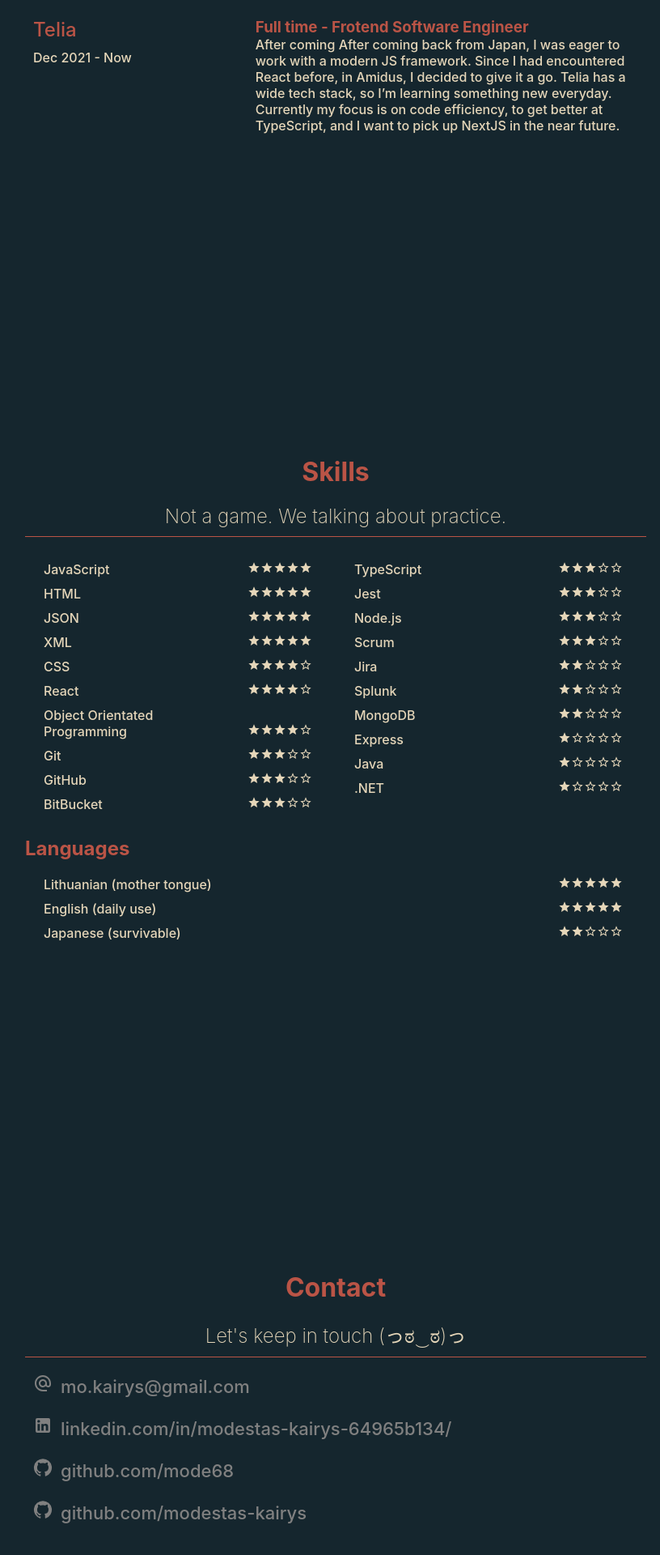
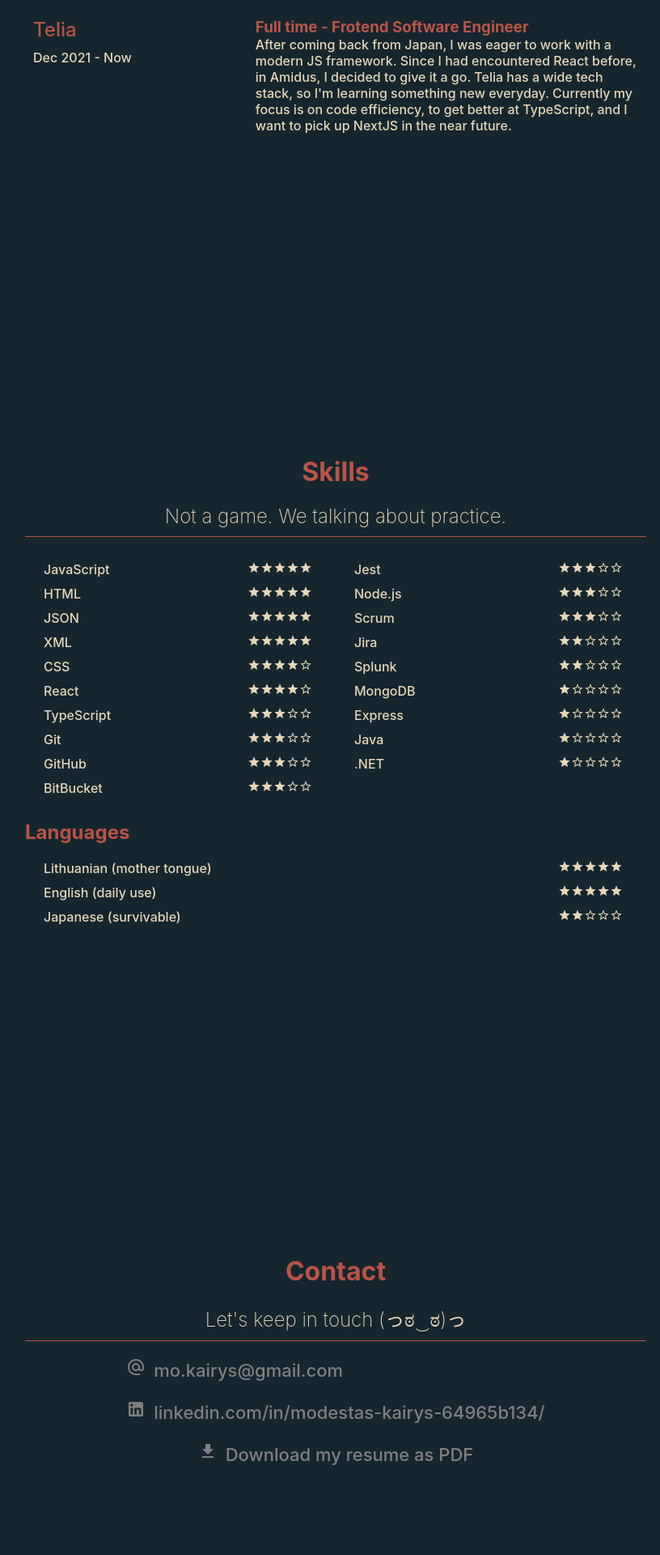
Before and after one commit to mode68/my-resume, a React (Create React App) app: page / in a window 1280 px wide. Shown: the part 3499-5419 px from the top of the page at 81% size, without its empty margins (225-1041 px from the left). Built offline with nearby package versions, Linux system fonts and the light colour scheme.

Commit message:
added download resume button

```diff
--- /dev/null
+++ b/src/constants/urls.ts
@@ -0,0 +1 @@
+export const resumeUrl = 'https://raw.githubusercontent.com/mode68/my-resume/master/src/assets/Resume%202023.pdf';
--- a/src/pages/Contact.tsx
+++ b/src/pages/Contact.tsx
@@ -1,14 +1,24 @@
 import Section from '../components/Section';
-import { AlternateEmail, LinkedIn, GitHub } from '@mui/icons-material';
+import { AlternateEmail, LinkedIn, Download } from '@mui/icons-material';
 import { StyledUl, StyledLi } from '../shared/styled/GeneralComponents';
 import { StyledContactLink } from '../shared/styled/ContactPageComponents';
+import { resumeUrl } from '../constants/urls';
+
+import styled from 'styled-components';
+
+export const StyledDiv = styled.div`
+	display: flex;
+	align-items: center;
+	flex-direction: column;
+`;
 
 const Contact = () => {
 	return (
 		<Section name={'Contact'} subtitle={"Let's keep in touch (っಠ‿ಠ)っ"} paddingBottom='300px'>
+			<StyledDiv>
 				<StyledUl>
 					<StyledLi>
-					<StyledContactLink href='https://www.google.com'>
+						<StyledContactLink href='mailto:mo.kairys@gmail.com'>
 							<AlternateEmail />
 							mo.kairys@gmail.com
 						</StyledContactLink>
@@ -19,19 +29,12 @@ const Contact = () => {
 							linkedin.com/in/modestas-kairys-64965b134/
 						</StyledContactLink>
 					</StyledLi>
-				<StyledLi>
-					<StyledContactLink href='https://github.com/mode68'>
-						<GitHub />
-						github.com/mode68
+				</StyledUl>
+				<StyledContactLink href={resumeUrl} download>
+					<Download />
+					Download my resume as PDF
 				</StyledContactLink>
-				</StyledLi>
-				<StyledLi>
-					<StyledContactLink href='https://github.com/modestas-kairys'>
-						<GitHub />
-						github.com/modestas-kairys
-					</StyledContactLink>
-				</StyledLi>
-			</StyledUl>
+			</StyledDiv>
 		</Section>
 	);
 };
--- a/src/pages/Experience.tsx
+++ b/src/pages/Experience.tsx
@@ -47,10 +47,10 @@ const Experience = () => {
 				</StyledColumn>
 				<StyledColumn flexPercentage='65%'>
 					<StyledSmallestSubtitle>Full time - Frotend Software Engineer</StyledSmallestSubtitle>After coming
-					After coming back from Japan, I was eager to work with a modern JS framework. Since I had
-					encountered React before, in Amidus, I decided to give it a go. Telia has a wide tech stack, so I’m
-					learning something new everyday. Currently my focus is on code efficiency, to get better at
-					TypeScript, and I want to pick up NextJS in the near future.
+					back from Japan, I was eager to work with a modern JS framework. Since I had encountered React
+					before, in Amidus, I decided to give it a go. Telia has a wide tech stack, so I'm learning something
+					new everyday. Currently my focus is on code efficiency, to get better at TypeScript, and I want to
+					pick up NextJS in the near future.
 				</StyledColumn>
 			</StyledFlexContainer>
 		</Section>
--- a/src/pages/Skills.tsx
+++ b/src/pages/Skills.tsx
@@ -16,19 +16,18 @@ const Skills = () => {
 		{ name: 'XML', rating: 5 },
 		{ name: 'CSS', rating: 4 },
 		{ name: 'React', rating: 4 },
-		{ name: 'Object Orientated Programming', rating: 4 },
+		{ name: 'TypeScript', rating: 3 },
 		{ name: 'Git', rating: 3 },
 		{ name: 'GitHub', rating: 3 },
 		{ name: 'BitBucket', rating: 3 },
 	];
 	const skills2 = [
-		{ name: 'TypeScript', rating: 3 },
 		{ name: 'Jest', rating: 3 },
 		{ name: 'Node.js', rating: 3 },
 		{ name: 'Scrum', rating: 3 },
 		{ name: 'Jira', rating: 2 },
 		{ name: 'Splunk', rating: 2 },
-		{ name: 'MongoDB', rating: 2 },
+		{ name: 'MongoDB', rating: 1 },
 		{ name: 'Express', rating: 1 },
 		{ name: 'Java', rating: 1 },
 		{ name: '.NET', rating: 1 },
```
Lines whose indentation alone changed are shown as unchanged.
